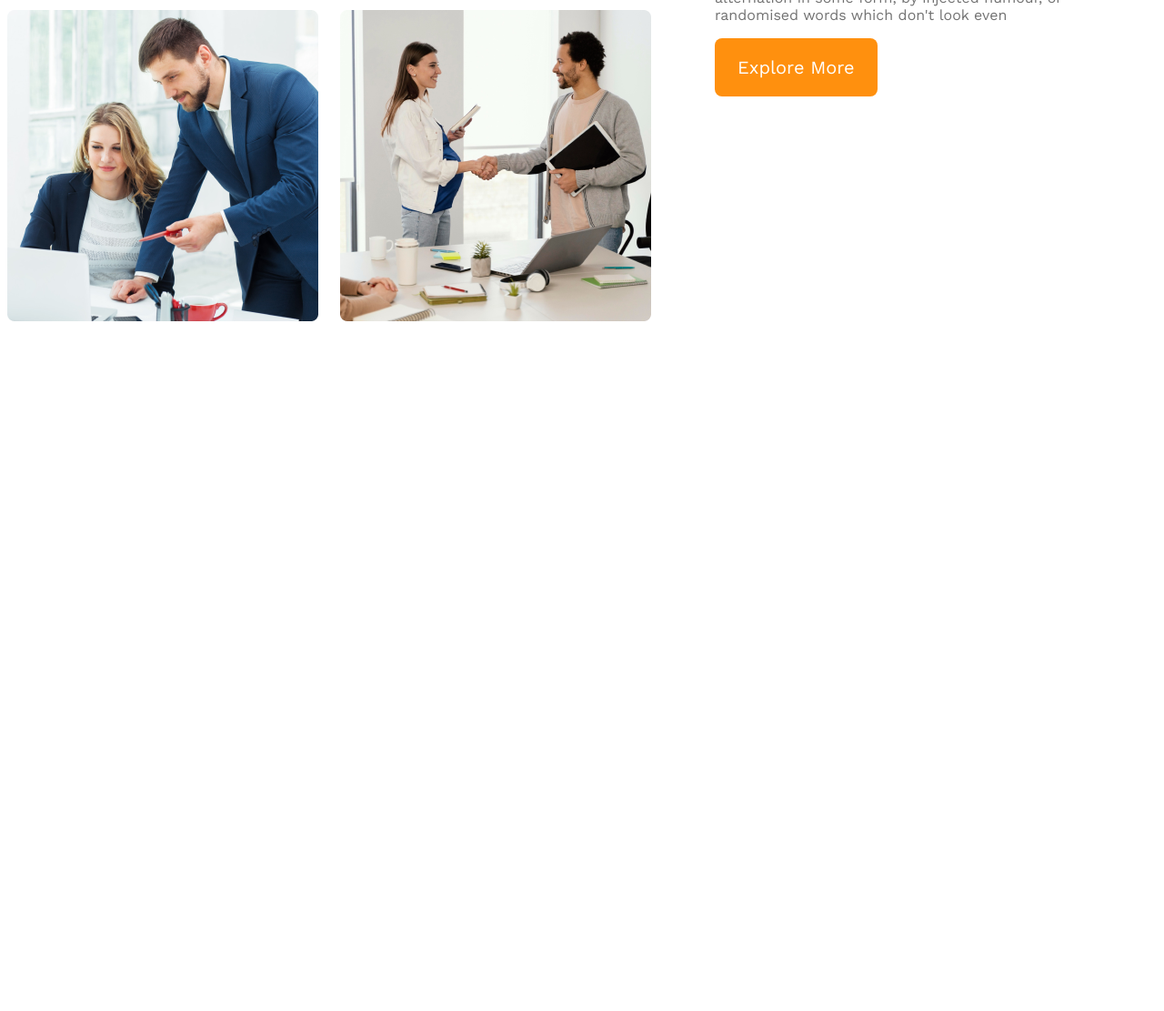
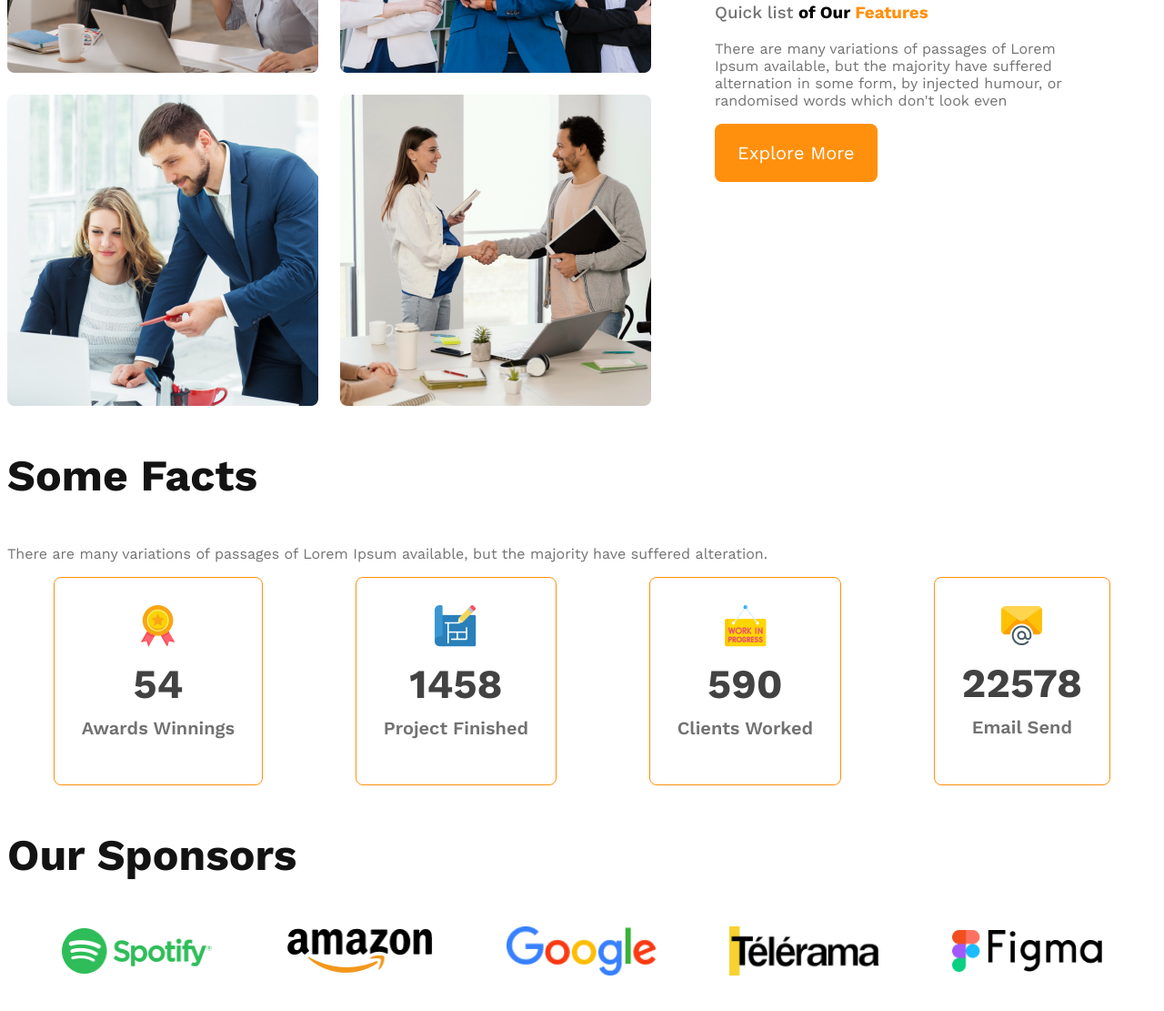
Before and after one commit to ash-haash/g3-architects-responsive-landing-page, a plain HTML site: page index.html in a window 1280 px wide. Shown: the part 1323-2434 px from the top of the page at 91% size. Before the commit the page ends 1746 px from the top, so only its background shows below. Drawn offline with nearby package versions, Linux system fonts and the light colour scheme.

Commit message:
added facts section and sponsor section with responsive layout

```diff
--- a/index.html
+++ b/index.html
@@ -12,7 +12,7 @@
     <!-- header start -->
     <header>
         <nav>
-            <h3>G3 Architects</h3>
+            <h3 class="section-title">G3 Architects</h3>
             <ul>
                 <li><a href=""></a>Home</li>
                 <li><a href=""></a>About</li>
@@ -51,6 +51,49 @@
                 <button class="btn-primary">Explore More</button>
             </div>
         </section>
+        <!-- features section -->
+        <section class="features">
+
+        </section>
+        <!-- facts section -->
+        <section class="facts">
+            <h3 class="section-title">Some Facts</h3>
+            <p class="text-light-gray">There are many variations of passages of Lorem Ipsum available, but the majority
+                have suffered alteration.</p>
+            <div class="facts-card-container">
+                <div class="card">
+                    <img src="images/icons/ribon.png" alt="">
+                    <h2 class="card-stats">54</h2>
+                    <p class="card-title text-light-gray">Awards Winnings</p>
+                </div>
+                <div class="card">
+                    <img src="images/icons/projects.png" alt="">
+                    <h2 class="card-stats">1458</h2>
+                    <p class="card-title text-light-gray">Project Finished</p>
+                </div>
+                <div class="card">
+                    <img src="images/icons/customers.png" alt="">
+                    <h2 class="card-stats">590</h2>
+                    <p class="card-title text-light-gray">Clients Worked</p>
+                </div>
+                <div class="card">
+                    <img src="images/icons/email.png" alt="">
+                    <h2 class="card-stats">22578</h2>
+                    <p class="card-title text-light-gray">Email Send</p>
+                </div>
+            </div>
+        </section>
+        <!-- sponsors section -->
+        <section class="addsection">
+            <h3 class="section-title">Our Sponsors</h3>
+            <p class="addsection-img-container">
+                <img src="images/sponsors/spotify.png" alt="">
+                <img src="images/sponsors/amazon.png" alt="">
+                <img src="images/sponsors/google.png" alt="">
+                <img src="images/sponsors/telerama.png" alt="">
+                <img src="images/sponsors/figma.png" alt="">
+            </p>
+        </section>
     </main>
 </body>
 
--- a/styles/achitect.css
+++ b/styles/achitect.css
@@ -20,6 +20,12 @@
     border: 0;
 }
 
+.section-title {
+    font-size: 3rem;
+    font-weight: 700;
+    color: #131313;
+}
+
 /* header styles */
 header {
     background: rgba(255, 144, 14, 0.10);
@@ -30,12 +36,6 @@ nav {
     display: flex;
     justify-content: space-between;
     align-items: center;
-}
-
-.nav-title {
-    font-size: 3rem;
-    font-weight: 700;
-    color: #131313;
 }
 
 nav>ul {
@@ -108,6 +108,45 @@ main {
     font-weight: 700;
 }
 
+/* facts section */
+.facts-card-container {
+    display: flex;
+    justify-content: space-around;
+}
+
+.facts-card-container .card {
+    border-radius: 8px;
+    border: 1px solid #FF900E;
+    text-align: center;
+    padding: 30px;
+}
+
+.facts-card-container .card-title {
+    font-weight: 600;
+    font-size: 1.25rem;
+    margin-top: 5px;
+}
+
+.facts-card-container .card-stats {
+    font-size: 2.8rem;
+    color: #424242;
+    margin-top: 10px;
+    margin-bottom: 10px;
+}
+
+/* addsponsors styles */
+.addsection-img-container {
+    margin-top: 50px;
+    display: flex;
+    justify-content: space-evenly;
+    gap: 20px;
+    align-items: center;
+}
+
+.addsection-img-container img {
+    width: 165px;
+}
+
 
 
 /* responsive media queries */
@@ -118,7 +157,9 @@ main {
     }
 
     nav,
-    .teams-container {
+    .teams-container,
+    .facts-card-container,
+    .addsection-img-container {
         flex-direction: column;
     }
 
@@ -130,6 +171,10 @@ main {
         padding-left: 20px;
         padding-right: 20px;
     }
+
+    .facts-card-container {
+        gap: 20px;
+    }
 }
 
 /* tablet or medium devices */
@@ -139,7 +184,8 @@ main {
     }
 
     nav,
-    .teams-container {
+    .teams-container,
+    .addsection-img-container {
         flex-direction: column;
     }
 }
```
